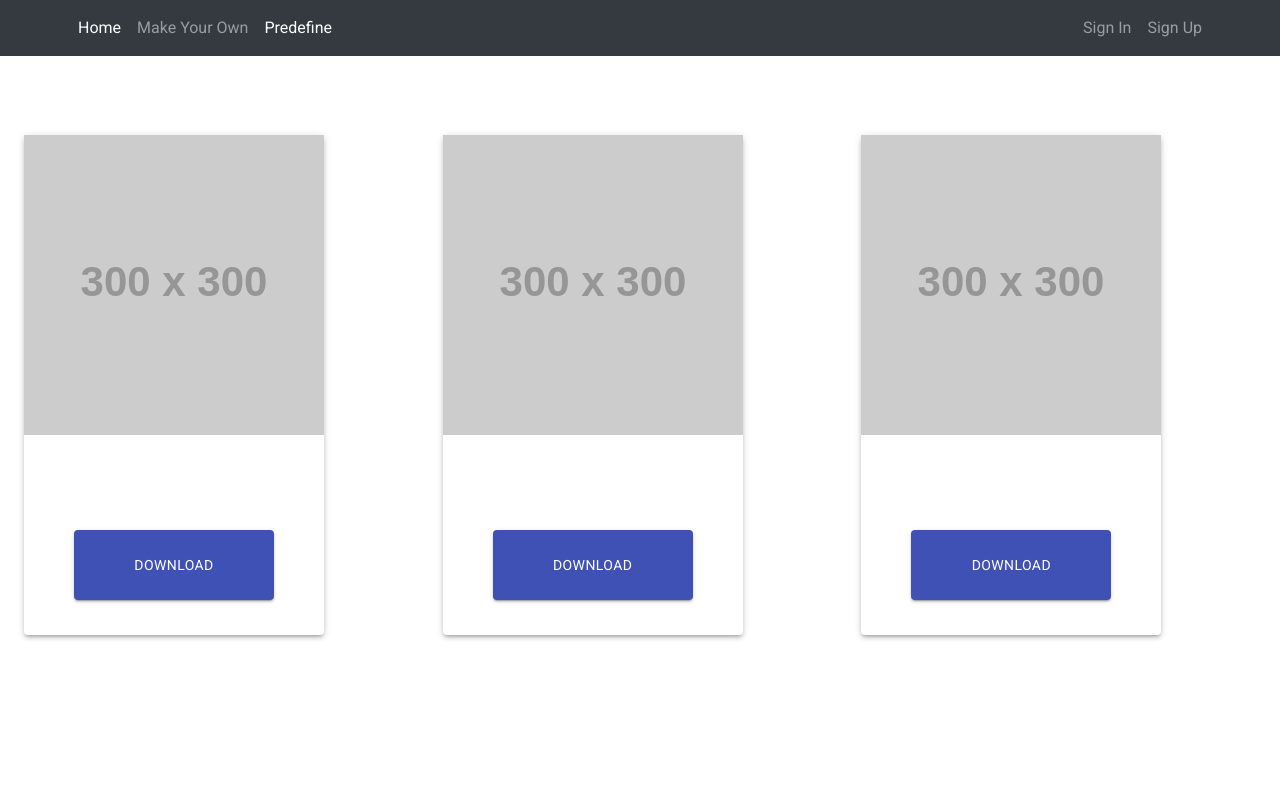
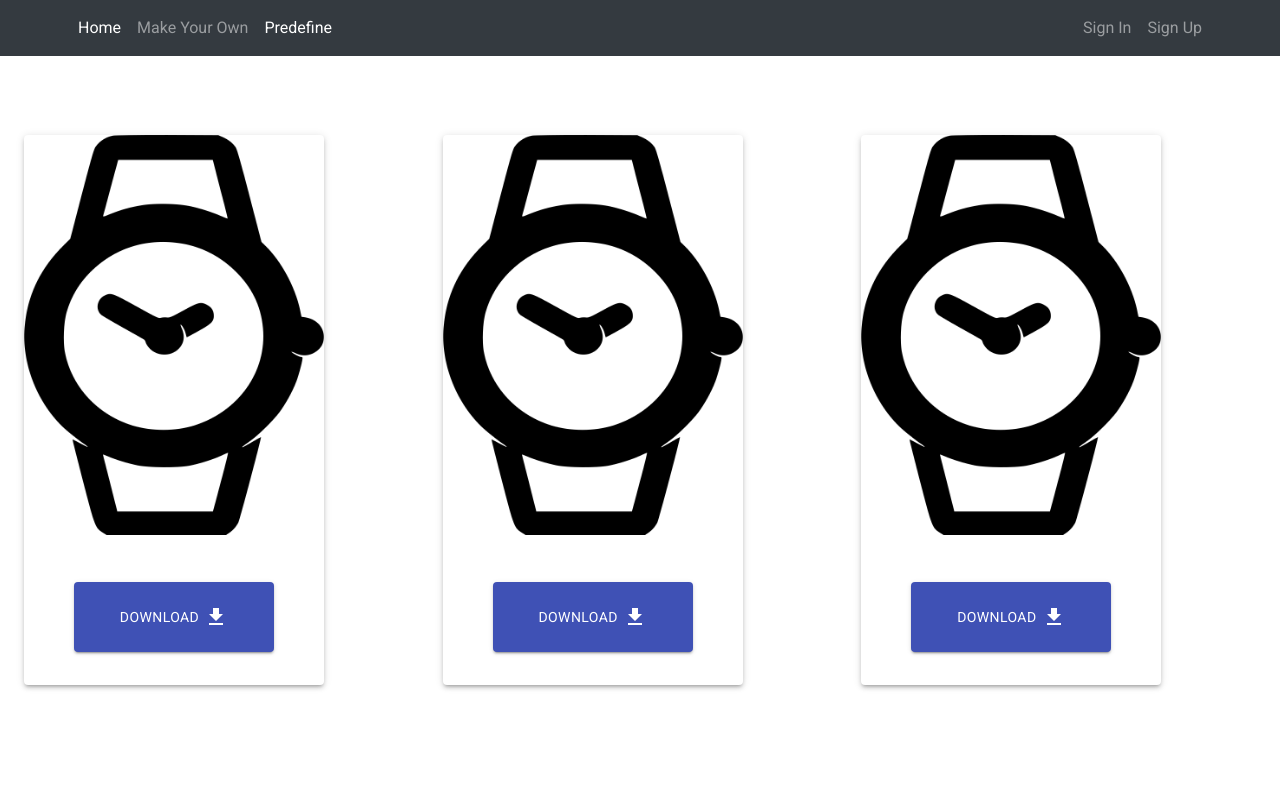
Before and after one commit to AfonsoSousa123/CTESP-Estagio-Project, a React (Create React App) app: page /predefine in a window 1280 px wide. Shown: the top 800 px of the page. Built offline with nearby package versions, Linux system fonts and the light colour scheme.

Commit message:
Update 3.2

```diff
--- a/src/Predefine.js
+++ b/src/Predefine.js
@@ -1,5 +1,10 @@
 import React from 'react'
 // import styled from 'styled-components';
+import { BrowserRouter, Route, Link } from "react-router-dom";
+
+// Imported Icons and Images
+import GetAppIcon from '@material-ui/icons/GetApp';
+import predefineWatch from './img/predefine-watch.png';
 
 // Imported Components
 import Container from '@material-ui/core/Container';
@@ -12,27 +17,36 @@ export default function Predefine() {
     <Container>
       <Grid container justify="center" alignItems="center" spacing={3}>
         <Grid item xs={4}>
-          <Paper elevation={3} className="predefined-profiles">
-            <img src="https://via.placeholder.com/300" className="predefine-img" alt=""/>
+          <Paper elevation={3} className="predefine-profiles">
+            <img src={predefineWatch} className="predefine-img" alt=""/>
+            <Link to="/garden">
               <Button className="download-button" variant="contained" color="primary">
                 DOWNLOAD
+                <GetAppIcon className="download-icon"/>
               </Button>
+            </Link>
           </Paper>
         </Grid>
         <Grid item xs={4}>
-          <Paper elevation={3} className="predefined-profiles">
-            <img src="https://via.placeholder.com/300" className="predefine-img" alt=""/>
+          <Paper elevation={3} className="predefine-profiles">
+            <img src={predefineWatch} className="predefine-img" alt=""/>
+            <Link to="/mikro">
               <Button className="download-button" variant="contained" color="primary">
                 DOWNLOAD
+                <GetAppIcon className="download-icon"/>
               </Button>
+            </Link>
           </Paper>
         </Grid>
         <Grid item xs={4}>
-          <Paper elevation={3} className="predefined-profiles">
-            <img src="https://via.placeholder.com/300" className="predefine-img" alt=""/>
+          <Paper elevation={3} className="predefine-profiles">
+            <img src={predefineWatch} className="predefine-img" alt=""/>
+            <Link to="/selfcomplete">
               <Button className="download-button" variant="contained" color="primary">
                 DOWNLOAD
+                <GetAppIcon className="download-icon"/>
               </Button>
+            </Link>
           </Paper>
         </Grid>
       </Grid>
--- a/src/index.css
+++ b/src/index.css
@@ -126,10 +126,14 @@ div.digital-watch span {
 }
 
 .download-button {
-  top: 30px;
+  top: 7px;
   z-index: 1 !important;
   width: 200px;
   height: 70px;
+}
+
+.download-icon {
+  margin-left: 5px;
 }
 
 .home-bg {
@@ -222,11 +226,11 @@ footer .madeby p {
   text-align: right;
 }
 
-.predefined-profiles {
+.predefine-profiles {
   display: flex;
   flex-wrap: wrap;
   width: 300px;
-  height: 500px;
+  height: 550px;
   justify-content: center;
   margin-bottom: 45%;
   margin-top: 20%;
@@ -234,5 +238,5 @@ footer .madeby p {
 
 .predefine-img {
   width: 300px;
-  height: 300px;
+  height: 400px;
 }
```
Also changed, not shown: src/img/predefine-watch.png (added). Lines whose indentation alone changed are shown as unchanged.
